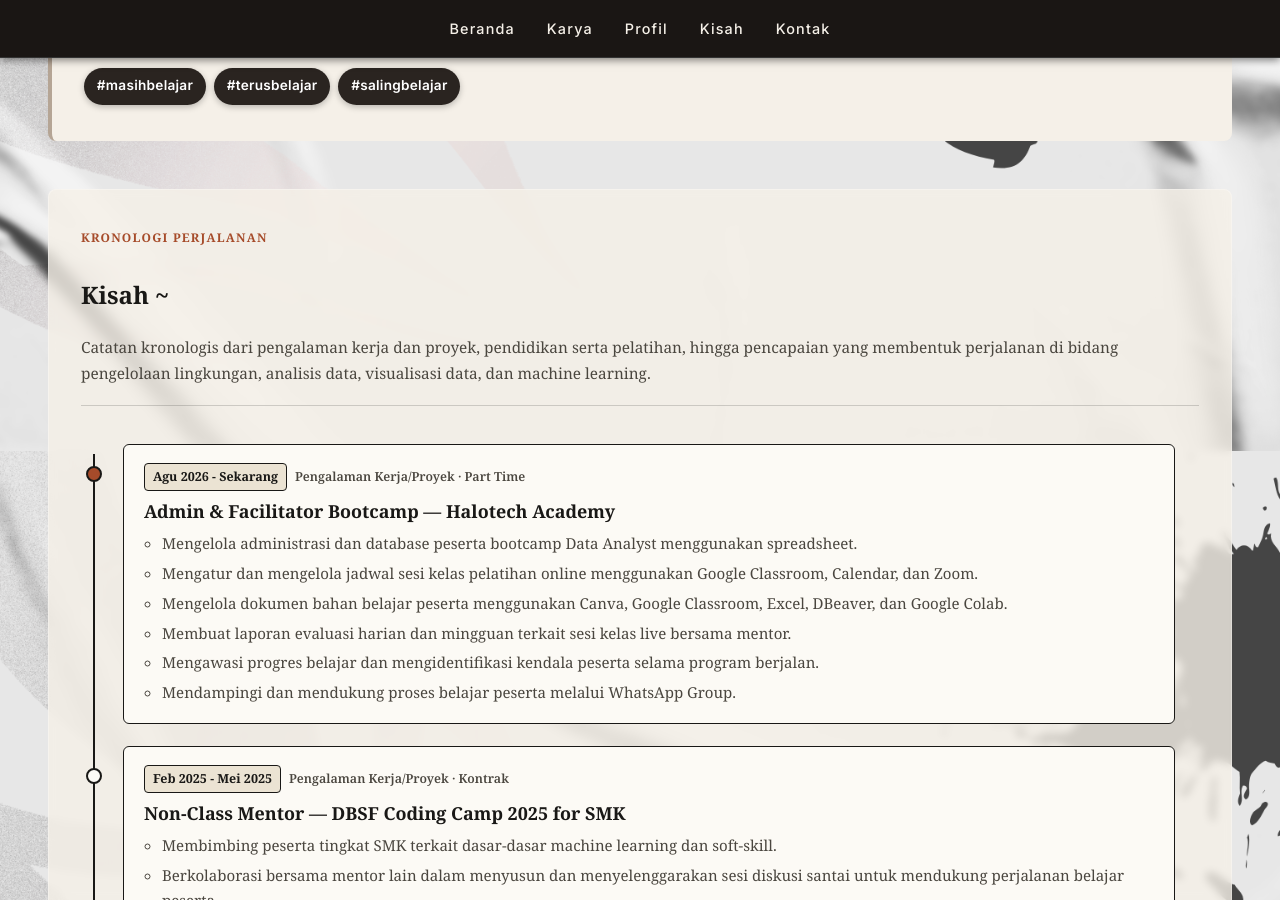
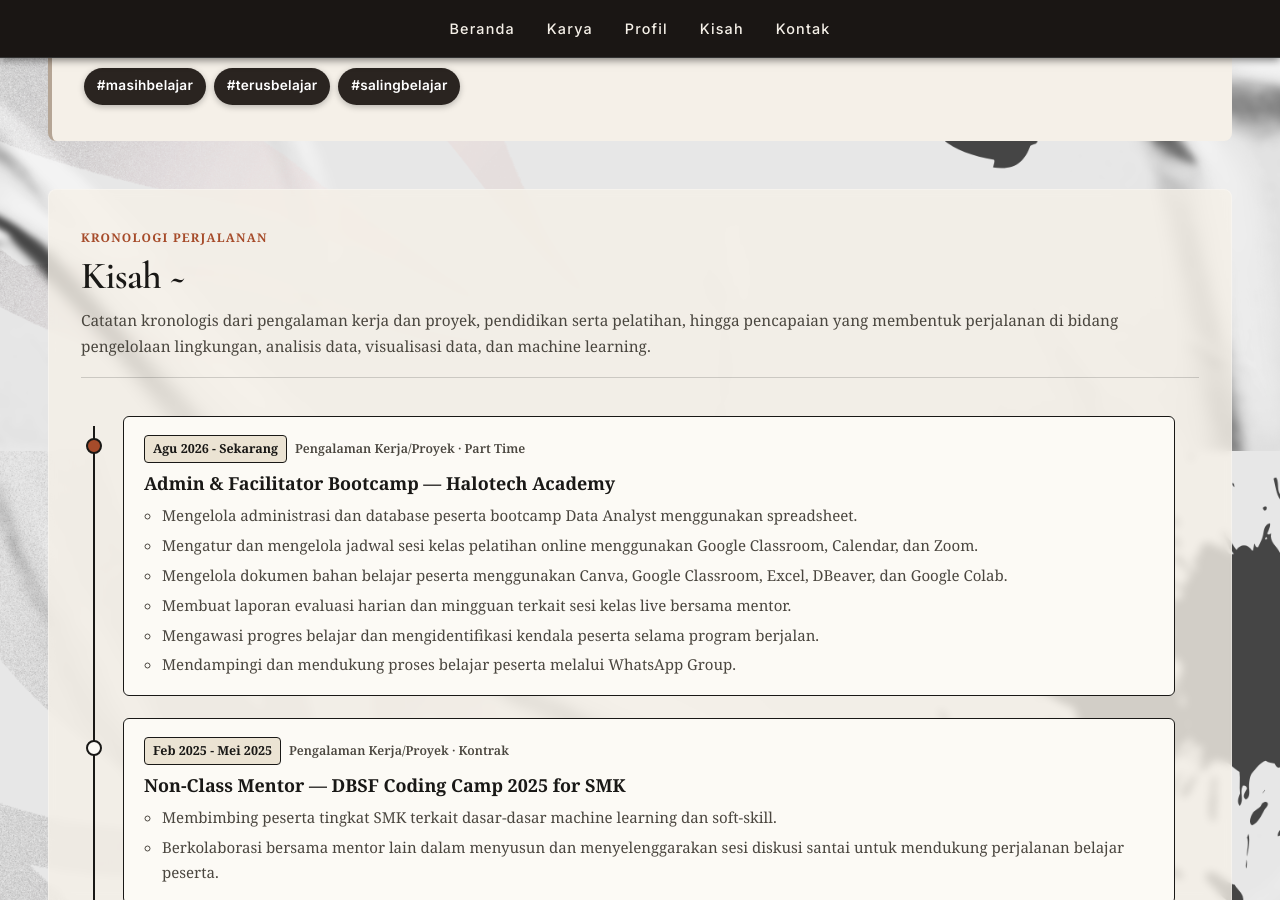
Before and after one commit to Sulbae/Sulbae.github.io, a Jekyll site: the page built from index.md, in a window 1280 px wide and 900 px high, scrolled down 2249 px. Built offline with Jekyll 4.4.1, drawn with Linux system fonts in a browser that asks for light colours.

Commit message:
Update kisah.html

```diff
--- a/_includes/kisah.html
+++ b/_includes/kisah.html
@@ -2,7 +2,7 @@
   <div class="kisah-container">
     <header class="kisah-header">
       <span class="kisah-kicker">Kronologi Perjalanan</span>
-      <h2 id="kisah-heading" class="h2">Kisah ~</h2>
+      <h2 id="kisah-heading" class="kisah-title">Kisah ~</h2>
       <p class="kisah-intro">
         Catatan kronologis dari pengalaman kerja dan proyek, pendidikan serta pelatihan, hingga
         pencapaian yang membentuk perjalanan di bidang pengelolaan lingkungan, analisis data,
```
